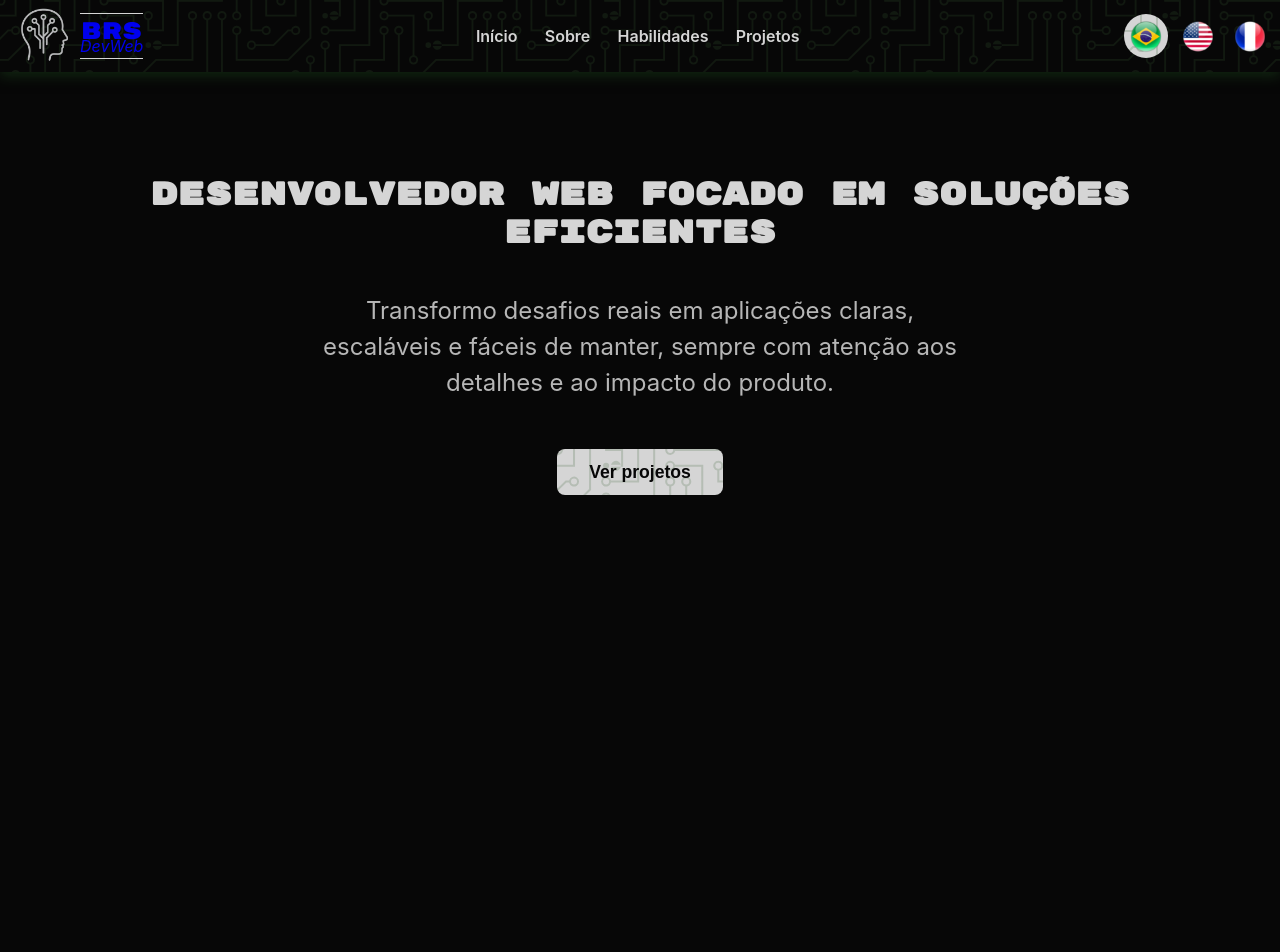
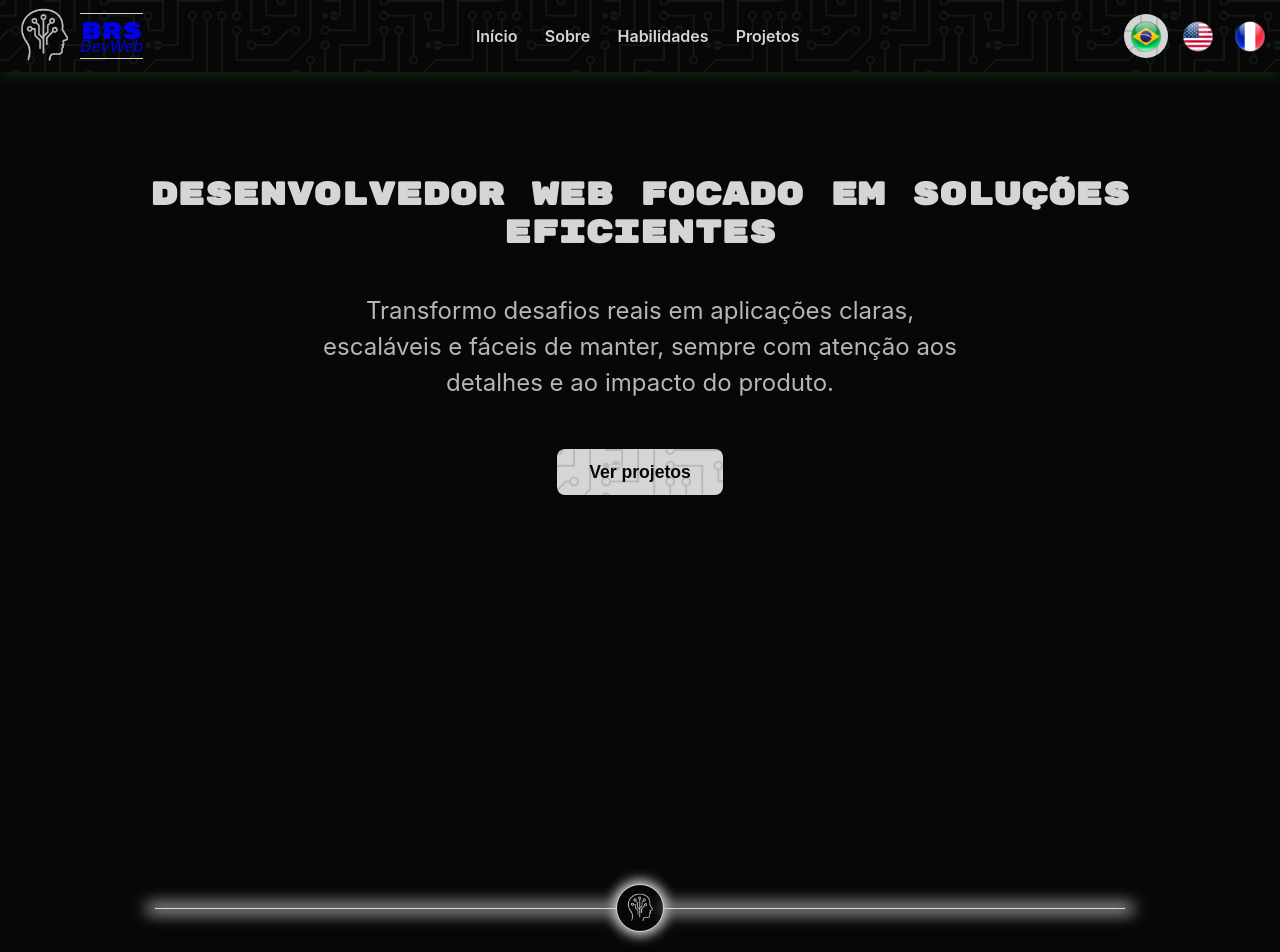
Before and after one commit to vanriwerson/web-portfolio, a React (Vite) app: page / in a window 1280 px wide. Shown: the top 952 px of the page. Built offline with nearby package versions, Linux system fonts and the light colour scheme.

Commit message:
feat: cria divisor para as seções

```diff
--- a/src/App.tsx
+++ b/src/App.tsx
@@ -1,5 +1,5 @@
 import { useState } from 'react';
-import { DrawerMenu, NavBar } from './components';
+import { DrawerMenu, NavBar, SectionDivider } from './components';
 import { LanguageProvider } from './contexts';
 import './styles/globals.css';
 import './styles/utilities.css';
@@ -22,12 +22,16 @@ export default function App() {
       <DrawerMenu open={drawerOpen} onClose={handleCloseDrawer} />
 
       <main>
+        <SectionDivider anchorRef="home" />
         <HomeSection />
 
+        <SectionDivider anchorRef="about" />
         <AboutSection />
 
+        <SectionDivider anchorRef="skills" />
         <SkillsSection />
 
+        <SectionDivider anchorRef="projects" />
         <ProjectsSection />
       </main>
     </LanguageProvider>
--- /dev/null
+++ b/src/components/SectionDivider/index.tsx
@@ -0,0 +1,16 @@
+import { logos } from '../../assets';
+import './style.css';
+
+interface SectionDividerProps {
+  anchorRef: string;
+}
+
+export default function SectionDivider({ anchorRef }: SectionDividerProps) {
+  return (
+    <div className="divider-container" id={anchorRef}>
+      <span className="divider-line left"></span>
+      <img className="logo-icon" src={logos.light} alt="BRS DevWeb logo" />
+      <span className="divider-line right"></span>
+    </div>
+  );
+}
--- /dev/null
+++ b/src/components/SectionDivider/style.css
@@ -0,0 +1,36 @@
+:root {
+  --shadow-left: -4px 0px 16px 4px var(--main-txt);
+  --shadow-right: 4px 0px 16px 4px var(--main-txt);
+}
+
+.divider-container {
+  align-items: center;
+  display: flex;
+  height: var(--navbar-height);
+  justify-content: center;
+  width: 100vw;
+}
+
+.divider-line {
+  background-color: var(--main-txt);
+  width: 36%;
+  height: 1px;
+}
+
+.divider-line.left {
+  box-shadow: var(--shadow-left);
+}
+
+.divider-line.right {
+  box-shadow: var(--shadow-right);
+}
+
+.logo-icon {
+  background-color: var(--main-bg);
+  border: 1px solid var(--main-txt);
+  border-radius: 50%;
+  box-shadow: 0px 0px 12px 4px var(--main-txt);
+  height: 48px;
+  margin: 20px 0;
+  padding: 4px;
+}
--- a/src/components/index.ts
+++ b/src/components/index.ts
@@ -1,3 +1,4 @@
 export { default as DrawerMenu } from './DrawerMenu';
 export { default as NavBar } from './NavBar';
+export { default as SectionDivider } from './SectionDivider';
 export { default as SectionTitle } from './SectionTitle';
--- a/src/styles/globals.css
+++ b/src/styles/globals.css
@@ -55,10 +55,6 @@ body {
   text-align: center;
 }
 
-main {
-  padding-top: var(--navbar-height);
-}
-
 section {
   max-width: var(--max-width);
   margin: 0 auto;
```
